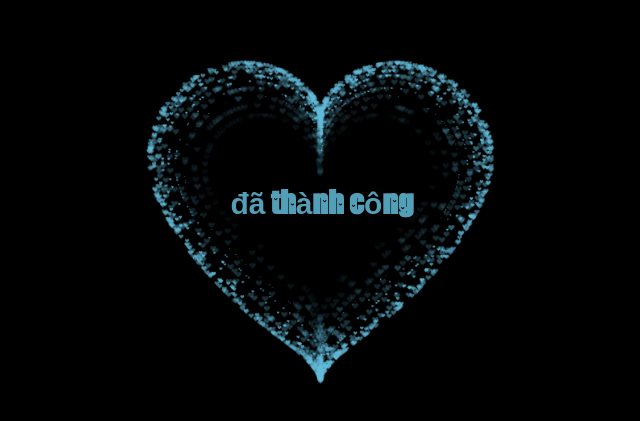
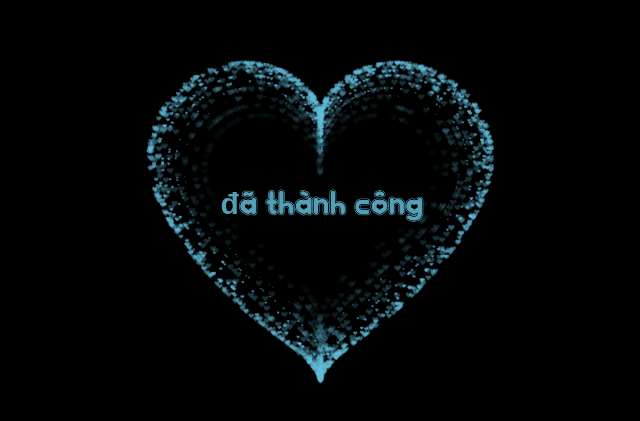
Before and after one commit to InTel-Kore-23/InTel-Kore-23.github.io, a plain HTML site: page index.html in a window 1280 px wide. Shown: the part 179-600 px from the top of the page, without its empty margins (318-958 px from the left). Drawn offline with Linux system fonts and the light colour scheme; animation ran at ten frames a second.

Commit message:
Update main.css

```diff
--- a/main.css
+++ b/main.css
@@ -1,6 +1,6 @@
 @font-face {
-  font-family: 'Love Letters';
-  src: url('Love Letters.ttf');
+  font-family: 'KINKEE';
+  src: url('KINKEE_.TTF');
 }
 
 html,
@@ -17,7 +17,7 @@ body {
   -moz-background-size: cover;
   -o-background-size: cover;
   background-size: cover;
-  font-family: "Love Letters", sans-serif;
+  font-family: "KINKEE", sans-serif;
 }
 .container {
   width: 100%;
```
